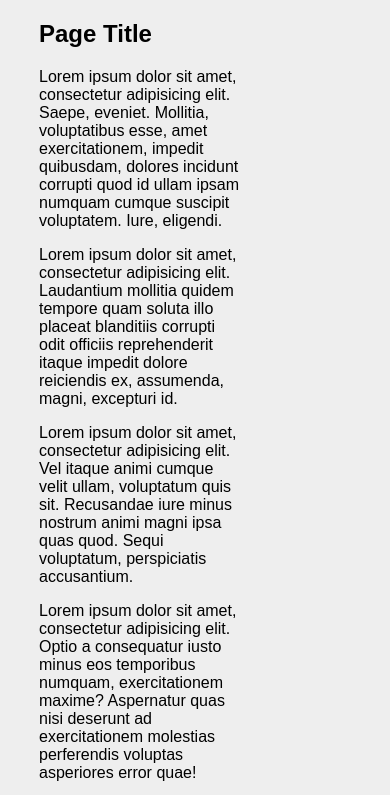
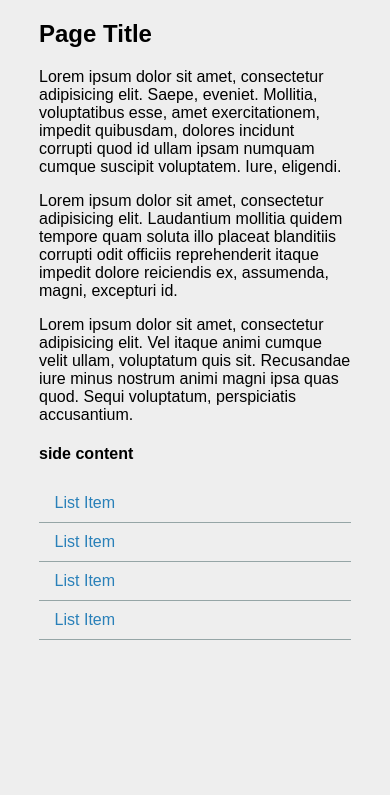
Before and after one commit to citylims/susy, a plain HTML site: page index.html in a window 390 px wide. Shown: the top 795 px of the page. Drawn offline with Linux system fonts and the light colour scheme.

Commit message:
breakpoint layout

```diff
--- a/index.html
+++ b/index.html
@@ -8,12 +8,12 @@
   <link rel="stylesheet" href="css/main.css">
 </head>
 <body>
-  <main>
+  <div class="main">
     <h2>Page Title</h2>
-    <p>Lorem ipsum dolor sit amet, consectetur adipisicing elit. Saepe, eveniet. Mollitia, voluptatibus esse, amet exercitationem, impedit quibusdam, dolores incidunt corrupti quod id ullam ipsam numquam cumque suscipit voluptatem. Iure, eligendi.</p>
-    <p>Lorem ipsum dolor sit amet, consectetur adipisicing elit. Laudantium mollitia quidem tempore quam soluta illo placeat blanditiis corrupti odit officiis reprehenderit itaque impedit dolore reiciendis ex, assumenda, magni, excepturi id.</p>
-    <p>Lorem ipsum dolor sit amet, consectetur adipisicing elit. Vel itaque animi cumque velit ullam, voluptatum quis sit. Recusandae iure minus nostrum animi magni ipsa quas quod. Sequi voluptatum, perspiciatis accusantium.</p>
-    <p>Lorem ipsum dolor sit amet, consectetur adipisicing elit. Optio a consequatur iusto minus eos temporibus numquam, exercitationem maxime? Aspernatur quas nisi deserunt ad exercitationem molestias perferendis voluptas asperiores error quae!</p>
+    <p class="col1">Lorem ipsum dolor sit amet, consectetur adipisicing elit. Saepe, eveniet. Mollitia, voluptatibus esse, amet exercitationem, impedit quibusdam, dolores incidunt corrupti quod id ullam ipsam numquam cumque suscipit voluptatem. Iure, eligendi.</p>
+    <p class="col2">Lorem ipsum dolor sit amet, consectetur adipisicing elit. Laudantium mollitia quidem tempore quam soluta illo placeat blanditiis corrupti odit officiis reprehenderit itaque impedit dolore reiciendis ex, assumenda, magni, excepturi id.</p>
+    <p class="col3">Lorem ipsum dolor sit amet, consectetur adipisicing elit. Vel itaque animi cumque velit ullam, voluptatum quis sit. Recusandae iure minus nostrum animi magni ipsa quas quod. Sequi voluptatum, perspiciatis accusantium.</p>
+  </div>
   <aside>
     <h4>side content</h4>
     <ul>
--- a/scss/main.scss
+++ b/scss/main.scss
@@ -1,4 +1,17 @@
 @import 'susy';
+@import 'breakpoint';
+
+$small: 500px;
+$medium: 700px;
+$large: 960px;
+
+$susy: (
+  columns: 12,
+  gutters: 1/4,
+  math: fluid,
+  output: float,
+  gutter-position: inside,
+);
 
 body {
   background: #eee;
@@ -24,10 +37,30 @@ aside ul {
 }
 
 
-main {
-  @include span(8 of 12);
+@include breakpoint($small) {
+
+  .main {
+    @include span(8);
+  }
+
+  aside {
+    @include span(4 at 9);
+  }
 }
 
-aside {
-  @include span(4 at 9 of 12);
+@include breakpoint($large) {
+  @include layout(24);
+
+  .main {
+    @include span(21);
+
+    .col1, .col2, .col3 {
+      @include span(1 of 3);
+    }
+
+  }
+
+  aside {
+    @include span(3 at 21);
+  }
 }
```
Also changed, not shown: css/main.css, 1 other file.
